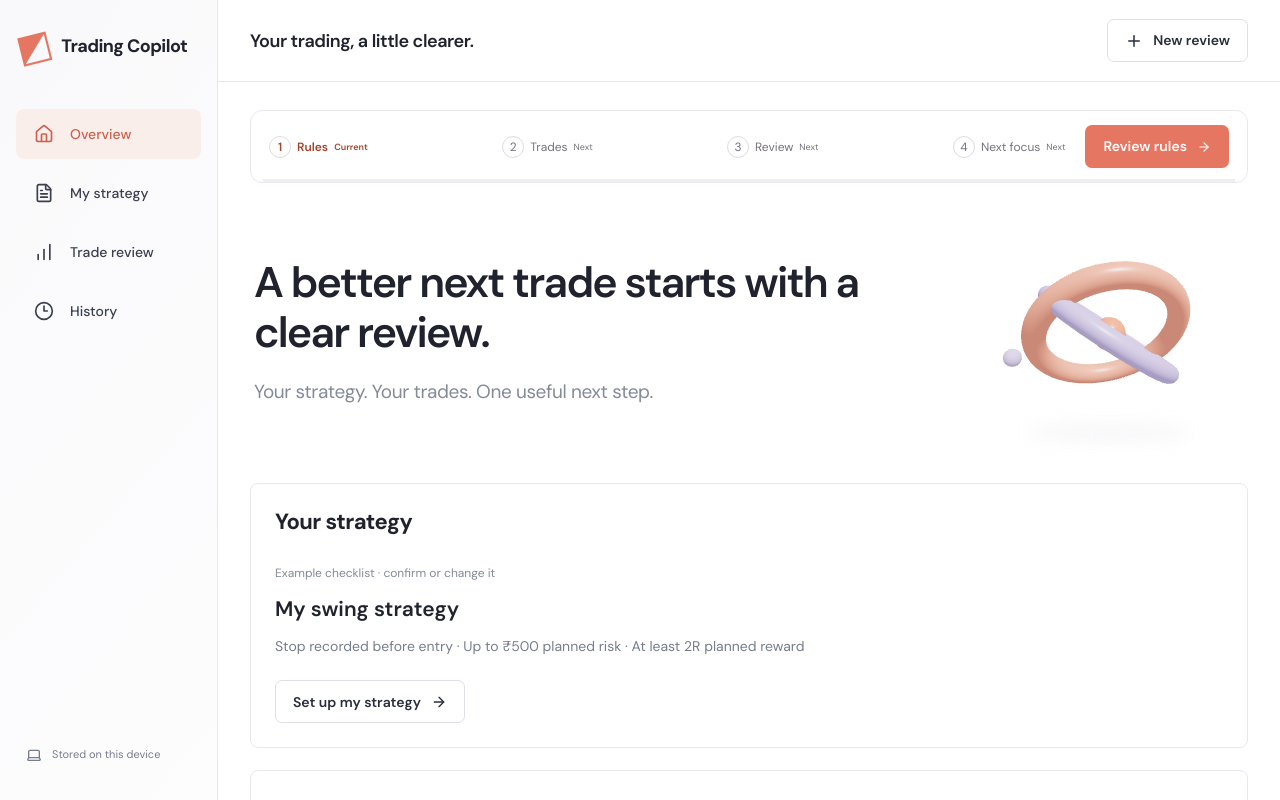
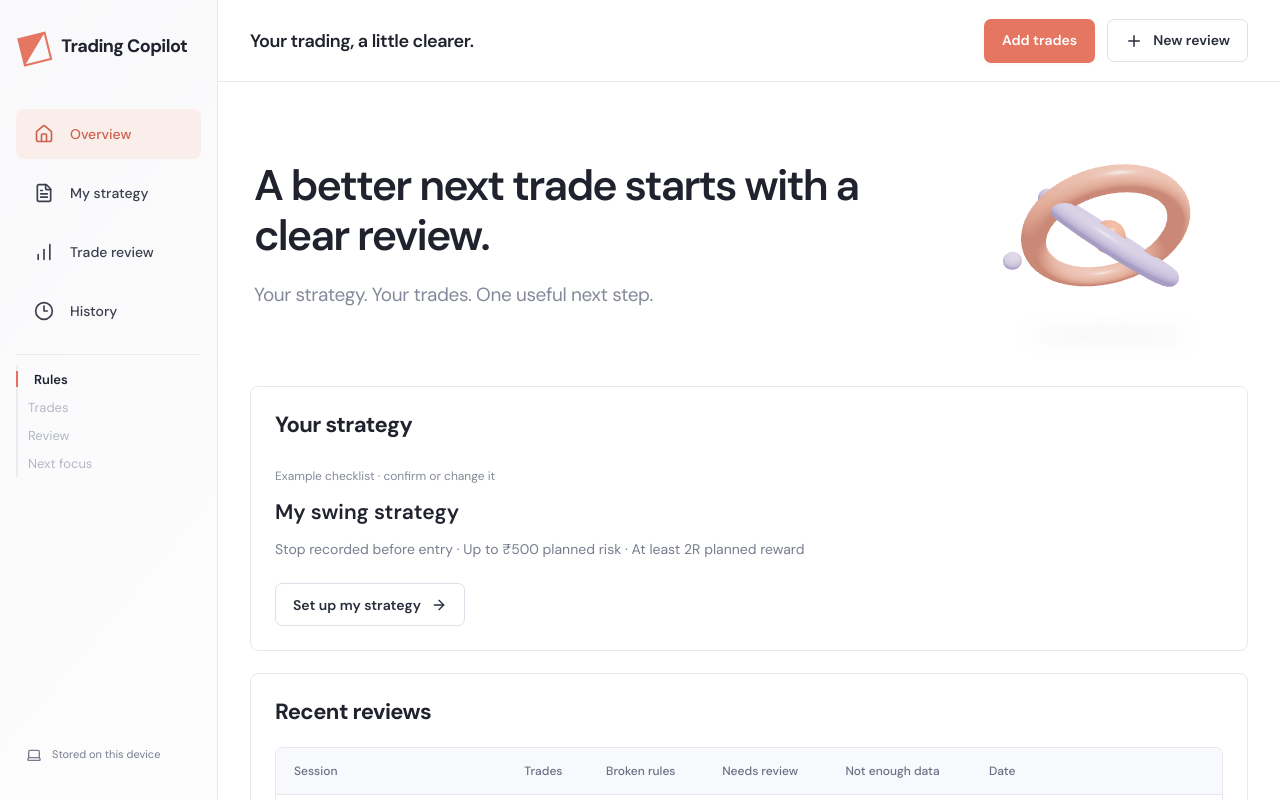
Before and after one commit to Dnyanesh1999/trading-copilot-alpha, a React (Vite) app: page / in a window 1280 px wide. Shown: the top 800 px of the page. Built offline with nearby package versions, Linux system fonts and the light colour scheme.

Commit message:
feat: replace top progress card with quiet sidebar rail and header actions

```diff
--- a/src/App.tsx
+++ b/src/App.tsx
@@ -1,4 +1,4 @@
-import { StepRail } from "./workspace/StepRail";
+import { StepRail, reviewSteps } from "./workspace/StepRail";
 import { SampleSheet } from "./workspace/SampleSheet";
 import { createPresetSession } from "./core/strategy-library";
 import {
@@ -76,6 +76,23 @@ export default function App() {
   const [feedback, setFeedback] = useState(false);
   const [sampleSheet, setSampleSheet] = useState(false);
   const [focusStep, setFocusStep] = useState(false);
+  const [saveVisible, setSaveVisible] = useState(false);
+  const [completedJourney, setCompletedJourney] = useState(
+    !!initial?.history[0]?.focus,
+  );
+  useEffect(() => {
+    const node = document.getElementById("save-focus");
+    if (!node) {
+      setSaveVisible(false);
+      return;
+    }
+    const observer = new IntersectionObserver(
+      ([entry]) => setSaveVisible(entry.isIntersecting),
+      { threshold: 0.1 },
+    );
+    observer.observe(node);
+    return () => observer.disconnect();
+  }, [active?.id, page]);
   const feedbackTrigger = useRef<HTMLButtonElement>(null);
   const [mobile, setMobile] = useState(
     () => matchMedia("(max-width: 600px)").matches,
@@ -102,6 +119,7 @@ export default function App() {
       });
   }, [error, notify]);
   function go(next: Page) {
+    if (next === "strategy" || next === "trades") setCompletedJourney(false);
     setFocusStep(false);
     if (next === "strategy" && page !== "strategy")
       strategyReturn.current = page;
@@ -133,6 +151,7 @@ export default function App() {
     }
   }
   function changeStrategy(next: StrategyDraft) {
+    setCompletedJourney(false);
     setStrategy(next);
     setConfirmed(null);
     persist(next, null);
@@ -246,6 +265,7 @@ export default function App() {
       setHistory(next);
       setActive(entry);
       setFocusStep(true);
+      setCompletedJourney(true);
       setMessage("");
       notify({
         title: history.some((h) => h.id === entry.id)
@@ -276,6 +296,57 @@ export default function App() {
           }
         : current,
     );
+  }
+  const reviewComplete = active
+    ? history.some((h) => h === active)
+    : completedJourney;
+  const currentStep = reviewComplete
+    ? 3
+    : active
+      ? focusStep || reviewComplete
+        ? 3
+        : 2
+      : page === "strategy" || !confirmed
+        ? 0
+        : 1;
+  const headerAction = reviewComplete
+    ? "Start new review"
+    : currentStep === 0
+      ? "Add trades"
+      : currentStep === 1
+        ? "See review"
+        : currentStep === 2
+          ? "Choose focus"
+          : "Save focus";
+  function continueStep() {
+    if (reviewComplete) {
+      go("trades");
+      return;
+    }
+    if (currentStep === 0) {
+      if (page === "strategy")
+        document.getElementById("confirm-rules")?.click();
+      else go("strategy");
+      return;
+    }
+    if (currentStep === 1) {
+      if (page !== "trades") go("trades");
+      else {
+        const button =
+          document.querySelector<HTMLButtonElement>("[data-run-review]");
+        if (button && !button.disabled) button.click();
+        else
+          document
+            .querySelector<HTMLElement>(".trade-workspace")
+            ?.scrollIntoView({ block: "start" });
+      }
+      return;
+    }
+    if (currentStep === 2) {
+      nextFocus();
+      return;
+    }
+    document.getElementById("save-focus")?.click();
   }
   const title =
     page === "overview"
@@ -318,13 +389,14 @@ export default function App() {
             </button>
           ))}
         </nav>
+        <StepRail current={currentStep} complete={reviewComplete} />
         <div className="sidebar-bottom">
           <Laptop size={16} />
           <span>Stored on this device</span>
         </div>
       </aside>
       <div className="workspace-body">
-        <header className="workspace-header">
+        <header className="workspace-header guided-header">
           <button
             className="mobile-menu icon-button"
             aria-label={mobileNav ? "Close navigation" : "Open navigation"}
@@ -332,14 +404,35 @@ export default function App() {
           >
             {mobileNav ? <X /> : <Menu />}
           </button>
-          <h1 tabIndex={-1}>{title}</h1>
+          <div className="header-title">
+            <small className="phone-step">Step {currentStep + 1} of 4</small>
+            <h1 tabIndex={-1}>
+              <span className="desktop-title">{title}</span>
+              <span className="phone-step-name">
+                {reviewSteps[currentStep]}
+              </span>
+            </h1>
+          </div>
           <button
-            className="secondary"
+            className={
+              saveVisible ? "secondary header-action" : "primary header-action"
+            }
+            onClick={continueStep}
+          >
+            {headerAction}
+          </button>
+          <button
+            className="secondary new-review"
             onClick={() => go(confirmed ? "trades" : "strategy")}
           >
             <Plus size={18} />
             <span>New review</span>
           </button>
+          <span
+            className="phone-progress"
+            aria-hidden="true"
+            style={{ width: `${((currentStep + 1) / 4) * 100}%` }}
+          />
         </header>
         {!study.session() && <InternalJourney />}
         <main id="workspace-main" className="workspace-main" key={page}>
@@ -354,24 +447,6 @@ export default function App() {
               {message}
             </div>
           )}
-          <StepRail
-            current={
-              active
-                ? focusStep
-                  ? 3
-                  : 2
-                : page === "strategy" || !confirmed
-                  ? 0
-                  : 1
-            }
-            complete={!!active && history.some((h) => h === active)}
-            primary={page === "overview" || page === "history"}
-            onContinue={() =>
-              active
-                ? nextFocus()
-                : go(page === "strategy" || !confirmed ? "strategy" : "trades")
-            }
-          />
           {page === "overview" && (
             <>
               <section className="dashboard-hero">
--- a/src/workspace/ImprovementPlan.tsx
+++ b/src/workspace/ImprovementPlan.tsx
@@ -177,7 +177,11 @@ export function ImprovementPlan({
         <p>
           Selected focus: <strong>{plan.title}</strong>
         </p>
-        <button className="primary" onClick={() => onSave(plan.title)}>
+        <button
+          id="save-focus"
+          className="primary"
+          onClick={() => onSave(plan.title)}
+        >
           {saved ? <Check size={16} /> : <Save size={16} />}{" "}
           {saved ? "Update saved review" : "Save review & action plan"}
         </button>
--- a/src/workspace/StepRail.tsx
+++ b/src/workspace/StepRail.tsx
@@ -1,82 +1,55 @@
-import { motion, useReducedMotion } from "motion/react";
-import { Check, ArrowRight } from "lucide-react";
-const steps = ["Rules", "Trades", "Review", "Next focus"];
-const actions = [
-  "Review rules",
-  "Add trades",
-  "Choose next focus",
-  "Go to next focus",
-];
+import { useLayoutEffect, useRef, useState } from "react";
+export const reviewSteps = ["Rules", "Trades", "Review", "Next focus"];
 export function StepRail({
   current,
   complete = false,
-  onContinue,
-  primary = false,
 }: {
   current: number;
   complete?: boolean;
-  onContinue: () => void;
-  primary?: boolean;
 }) {
-  const reducedMotion = useReducedMotion();
+  const previous = useRef(current);
+  const [direction, setDirection] = useState("down");
+  useLayoutEffect(() => {
+    setDirection(current < previous.current ? "up" : "down");
+    previous.current = current;
+  }, [current]);
   return (
-    <section className="step-rail" aria-label="Review progress">
-      <ol>
-        {steps.map((step, i) => (
-          <li
+    <section
+      className={`quiet-rail ${complete ? "complete" : ""}`}
+      aria-label={`Review progress: step ${complete ? 4 : current + 1} of 4, ${complete ? "Review complete" : reviewSteps[current]}`}
+    >
+      <div className="quiet-rows">
+        <div
+          aria-hidden="true"
+          className={`quiet-indicator ${direction}`}
+          style={{
+            top: complete ? 0 : current * 28 + 6,
+            bottom: complete ? 0 : 112 - (current * 28 + 22),
+          }}
+        />
+        {reviewSteps.map((step, i) => (
+          <div
             key={step}
-            className={
-              i < current || complete
-                ? "done"
-                : i === current
-                  ? "current"
-                  : "next"
-            }
+            className={`quiet-row ${complete || i < current ? "done" : i === current ? "current" : "upcoming"}`}
             aria-current={!complete && i === current ? "step" : undefined}
           >
-            <span>{i < current || complete ? <Check size={13} /> : i + 1}</span>
-            {step}
-            <small>
-              {i < current || complete
-                ? "Done"
-                : i === current
-                  ? "Current"
-                  : "Next"}
-            </small>
-          </li>
+            <span className="quiet-ghost" aria-hidden="true" />
+            <span className="quiet-label">{step}</span>
+            {(complete || i < current) && (
+              <svg
+                className="quiet-tick"
+                viewBox="0 0 16 16"
+                width="14"
+                height="14"
+                aria-hidden="true"
+              >
+                <path d="M3 8l3 3 7-7" pathLength="1" />
+              </svg>
+            )}
+          </div>
         ))}
-      </ol>
-      <p className="mobile-step">
-        {complete
-          ? "Review saved"
-          : `Step ${current + 1} of ${steps.length} — ${current === 0 ? "Confirm rules" : current === 1 ? "Add trades" : steps[current]}`}
-      </p>
-      <div
-        className="step-track"
-        role="progressbar"
-        aria-label="Review steps completed"
-        aria-valuemin={0}
-        aria-valuemax={steps.length}
-        aria-valuenow={complete ? steps.length : current}
-      >
-        <motion.span
-          initial={false}
-          animate={{ scaleX: complete ? 1 : current / steps.length }}
-          style={{ width: "100%", transformOrigin: "left" }}
-          transition={
-            reducedMotion
-              ? { duration: 0 }
-              : { type: "spring", duration: 0.3, bounce: 0.1 }
-          }
-        />
       </div>
-      <button
-        className={primary ? "primary" : "secondary"}
-        onClick={onContinue}
-      >
-        {complete ? "Review saved focus" : actions[current]}
-        <ArrowRight size={14} />
-      </button>
+      {complete && <p className="quiet-complete">Review complete</p>}
     </section>
   );
 }
--- a/src/workspace/StrategyEditor.tsx
+++ b/src/workspace/StrategyEditor.tsx
@@ -375,7 +375,8 @@ export function StrategyEditor({
             </p>
           )}
           <button
-            className="primary full"
+            id="confirm-rules"
+            className="secondary full"
             disabled={busy || draft.enabledRules.length === 0}
             onClick={onConfirm}
           >
--- a/src/workspace/TradeEntry.tsx
+++ b/src/workspace/TradeEntry.tsx
@@ -291,7 +291,8 @@ export function TradeEntry({
         </p>
       )}
       <button
-        className="primary"
+        data-run-review
+        className="secondary"
         onClick={() => {
           try {
             setFieldError(null);
--- a/src/workspace/workspace.css
+++ b/src/workspace/workspace.css
@@ -2490,3 +2490,174 @@ body:has(.study-session-bar) .toast-stack {
     gap: 12px;
   }
 }
+/* Quiet sidebar progress; no progress card in the page flow. */
+.quiet-rail {
+  border-top: 1px solid #ececf0;
+  margin-top: 18px;
+  padding-top: 10px;
+}
+.quiet-rows {
+  height: 112px;
+  position: relative;
+  border-left: 2px solid #ececf0;
+}
+.quiet-row {
+  height: 28px;
+  padding-left: 10px;
+  display: flex;
+  align-items: center;
+  position: relative;
+  font-size: 13px;
+  color: #b3b8c2;
+}
+.quiet-label {
+  transition: transform 460ms ease-out;
+}
+.quiet-row.current {
+  color: #1d2230;
+  font-weight: 600;
+}
+.quiet-row.current .quiet-label {
+  transform: translateX(6px);
+}
+.quiet-row.done {
+  color: #8a8f9c;
+}
+.quiet-tick {
+  margin-left: auto;
+  margin-right: 12px;
+  color: #2f9e6b;
+}
+.quiet-tick path {
+  fill: none;
+  stroke: currentColor;
+  stroke-width: 1.8;
+  stroke-linecap: round;
+  stroke-linejoin: round;
+  stroke-dasharray: 1;
+  stroke-dashoffset: 0;
+  animation: quiet-tick 360ms 260ms both;
+}
+@keyframes quiet-tick {
+  from {
+    stroke-dashoffset: 1;
+  }
+  to {
+    stroke-dashoffset: 0;
+  }
+}
+.quiet-indicator {
+  position: absolute;
+  left: -2px;
+  width: 2px;
+  background: #e86f5a;
+  z-index: 1;
+  transition:
+    bottom 260ms cubic-bezier(0.3, 0.7, 0.2, 1),
+    top 380ms 120ms cubic-bezier(0.3, 0.7, 0.2, 1),
+    background-color 360ms;
+}
+.quiet-indicator.up {
+  transition:
+    top 260ms cubic-bezier(0.3, 0.7, 0.2, 1),
+    bottom 380ms 120ms cubic-bezier(0.3, 0.7, 0.2, 1),
+    background-color 360ms;
+}
+.quiet-rail.complete .quiet-indicator {
+  background: #2f9e6b;
+}
+.quiet-ghost {
+  position: absolute;
+  top: 6px;
+  left: -2px;
+  height: 16px;
+  width: 2px;
+  background: #b9bec8;
+  opacity: 0;
+  transition: opacity 220ms;
+}
+.quiet-row:not(.current):hover .quiet-ghost {
+  opacity: 1;
+}
+.quiet-complete {
+  font-size: 11px;
+  color: #2f7d58;
+  margin: 8px 0 0 12px;
+  animation: quiet-caption 220ms both;
+}
+@keyframes quiet-caption {
+  from {
+    opacity: 0;
+  }
+  to {
+    opacity: 1;
+  }
+}
+.guided-header {
+  position: relative;
+  gap: 12px;
+}
+.header-title {
+  flex: 1;
+  min-width: 0;
+}
+.phone-step,
+.phone-step-name,
+.phone-progress {
+  display: none;
+}
+.header-action {
+  min-height: 44px;
+}
+@media (max-width: 600px) {
+  .guided-header {
+    padding: 12px 16px;
+  }
+  .guided-header .new-review,
+  .desktop-title {
+    display: none;
+  }
+  .phone-step {
+    display: block;
+    font-size: 11px;
+    color: #5f6675;
+  }
+  .phone-step-name {
+    display: inline;
+    font-size: 15px;
+    font-weight: 600;
+  }
+  .guided-header h1 {
+    font-size: 15px;
+    margin: 0;
+  }
+  .header-action {
+    font-size: 13px;
+    padding: 8px 12px;
+  }
+  .phone-progress {
+    display: block;
+    height: 2px;
+    background: #e86f5a;
+    position: absolute;
+    left: 0;
+    bottom: 0;
+    transition: width 560ms ease-out;
+  }
+  .quiet-rail {
+    display: none;
+  }
+}
+@media (prefers-reduced-motion: reduce) {
+  .quiet-label,
+  .quiet-indicator,
+  .quiet-indicator.up,
+  .quiet-ghost,
+  .phone-progress {
+    transition: none;
+  }
+  .quiet-tick path,
+  .quiet-complete {
+    animation: none;
+  }
+}
```
Also changed, not shown: src/workspace/TradeWorkspace.tsx (+4 -7 lines).
